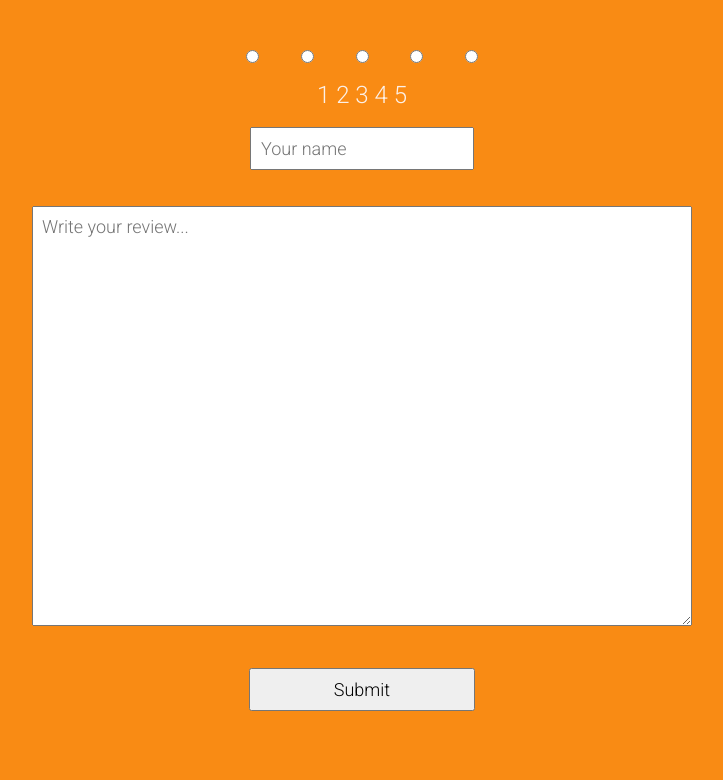
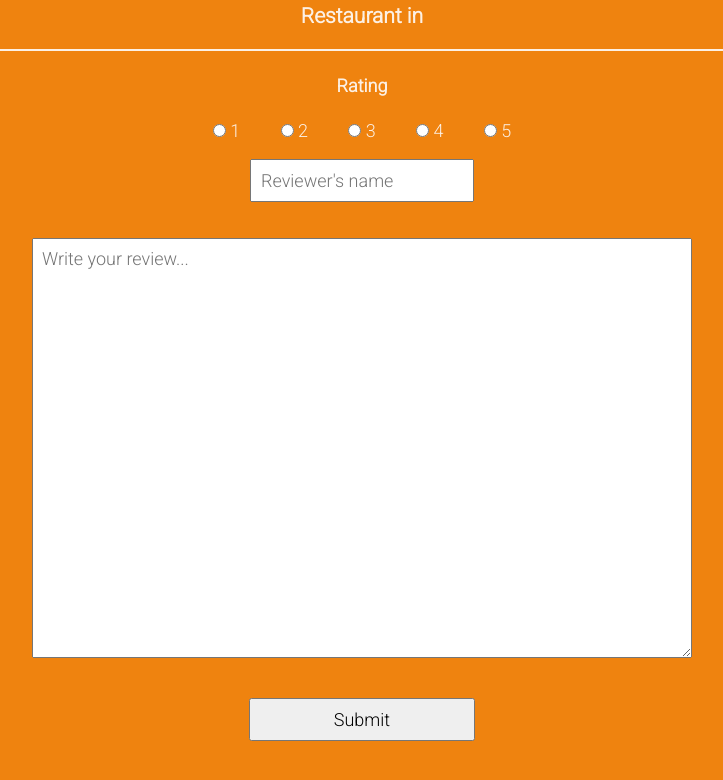
Before and after one commit to 1bengardner/siftgifts, a PHP site: page /page/add-a-review.php in a window 1280 px wide. Shown: the top 780 px of the page, without its empty margins (278-1001 px from the left). Run offline with PHP 8.4, Linux system fonts and the light colour scheme; the visitor is signed in with stand-in values (Sample User, id 1); data that the repository does not hold is empty.

Commit message:
Make fixes and clean up

```diff
--- a/project/source/action/login-action.php
+++ b/project/source/action/login-action.php
@@ -24,6 +24,7 @@
     $stmt = "SELECT id FROM user WHERE email = ?";
     $user_id = Database::run_statement($stmt, [$_POST['email']]);
     $id = $user_id->fetch_assoc()['id'];
+
     session_start();
     $_SESSION["id"] = $id;
 
--- a/project/source/action/login-check.php
+++ b/project/source/action/login-check.php
@@ -1,7 +1,7 @@
 <?php
     session_start();
 
-    if (!isset($_SESSION["auth"]) || !$_SESSION["auth"]) {
+    if (!isset($_SESSION["id"]) || !$_SESSION["id"]) {
         header("Location: login.php");
         exit;
     }
--- a/project/source/action/registration-action.php
+++ b/project/source/action/registration-action.php
@@ -38,4 +38,9 @@
     // Add user to db
     $stmt = "INSERT INTO user(name, email, encrypted_password) VALUES (?, ?, ?)";
     Database::run_statement($stmt, [$name, $email, $password]);
+
+    session_start();
+    $_SESSION["id"] = $id;
+
+    header('Location: ../page/restaurants.php');
 ?>
--- a/project/source/action/show-reviews.php
+++ b/project/source/action/show-reviews.php
@@ -2,7 +2,7 @@
     require_once '../util/utilities.php';
     require_once '../data/review.php';
     // Get reviews from db
-    $stmt = "SELECT * FROM review WHERE restaurant = ?";
+    $stmt = "SELECT * FROM review WHERE restaurant = ? ORDER BY timestamp DESC";
     $res = Database::run_statement($stmt, [$_GET['restaurant']]);
     $reviews = $res->fetch_all(MYSQLI_ASSOC);
 
--- a/project/source/action/submit-restaurant.php
+++ b/project/source/action/submit-restaurant.php
@@ -4,8 +4,8 @@
 
     // TODO: Validate fields
 
-    $stmt = "INSERT INTO restaurant(user, name, cuisine) VALUES (?, ?, ?)";
-    $user_id = Database::run_statement($stmt, [$_SESSION["id"], $_POST['name'], $_POST['cuisine']]);
+    $stmt = "INSERT INTO restaurant(user, name, cuisine, location, url) VALUES (?, ?, ?, ?, ?)";
+    $user_id = Database::run_statement($stmt, [$_SESSION["id"], $_POST['name'], $_POST['cuisine'], $_POST['location'], $_POST['url']]);
 
     header('Location: ../page/restaurants.php')
 ?>
--- a/project/source/data/restaurant.php
+++ b/project/source/data/restaurant.php
@@ -15,6 +15,7 @@
         $this->name = $assoc['name'];
         $this->cuisine = $assoc['cuisine'];
         $this->location = $assoc['location'];
+        $this->url = $assoc['url'];
         $this->rating = $this->get_average_rating();
     }
 
--- a/project/source/page/add-a-restaurant.php
+++ b/project/source/page/add-a-restaurant.php
@@ -1,3 +1,4 @@
+<?php require_once '../action/login-check.php' ?>
 <!DOCTYPE html>
 <html>
     <head>
@@ -11,6 +12,7 @@
         <title>Add a new restaurant</title>
     </head>
     <body>
+        <?php include 'navigation.php' ?>
         <form action="../action/submit-restaurant.php" method="post">
             <div>
                 <input type="name" name="name" placeholder="Restaurant name" maxlength="255" required />
--- a/project/source/page/add-a-review.php
+++ b/project/source/page/add-a-review.php
@@ -1,3 +1,4 @@
+<?php require_once '../action/login-check.php' ?>
 <!DOCTYPE html>
 <html>
     <head>
@@ -23,23 +24,34 @@
         ?>
         <form action="../action/submit-review.php" method="post">
             <h1><?php echo $restaurant->name; ?></h1>
+            <h3 class="subheading">Restaurant in <?php echo $restaurant->location; ?></h3>
             <input type="hidden" name="restaurant" value="<?php echo $restaurant->id; ?>" />
+            <hr />
+            <h4>Rating</h4>
             <div>
-                <input type="radio" name="rating" value="1" required />
-                <input type="radio" name="rating" value="2" />
-                <input type="radio" name="rating" value="3" />
-                <input type="radio" name="rating" value="4" />
-                <input type="radio" name="rating" value="5" />
+                <label>
+                    <input type="radio" name="rating" value="1" required />
+                    <span class="subheading">1</span>
+                </label>
+                <label>
+                    <input type="radio" name="rating" value="2" />
+                    <span class="subheading">2</span>
+                </label>
+                <label>
+                    <input type="radio" name="rating" value="3" />
+                    <span class="subheading">3</span>
+                </label>
+                <label>
+                    <input type="radio" name="rating" value="4" />
+                    <span class="subheading">4</span>
+                </label>
+                <label>
+                    <input type="radio" name="rating" value="5" />
+                    <span class="subheading">5</span>
+                </label>
             </div>
             <div>
-                <span>1</span>
-                <span>2</span>
-                <span>3</span>
-                <span>4</span>
-                <span>5</span>
-            </div>
-            <div>
-                <input type="text" name="name" placeholder="Your name" maxlength="50" required />
+                <input type="text" name="name" placeholder="Reviewer's name" maxlength="50" required />
             </div>
             <div>
                 <textarea name="review-text" placeholder="Write your review..." maxlength="2000" required></textarea>
--- a/project/source/page/css/style.css
+++ b/project/source/page/css/style.css
@@ -1,20 +1,25 @@
 body, button {
-    color: #fcf0e8;
-    background-color: #f98b14;
-    font-family: roboto, sans-serif;
-    font-size: x-large;
+    color: #fcf0e4;
+    background-color: #ef830f;
+    font-family: 'roboto', sans-serif;
+    font-size: large;
 }
 
 h1, h2 {
-    color: #fff4a6;
+    color: #fff6b9;
 }
 
 a {
-    color: #fcf0e8;
-    border: 0.15rem solid;
-    border-radius: 1em;
-    padding: 0.3em;
+    color: #fcf0e4;
+    border: 0.1rem solid;
+    border-radius: 2em;
+    padding: 0.5em;
     text-decoration: none;
+}
+
+.header a {
+    border: 0;
+    text-decoration: underline;
 }
 
 a:active, button:active {
@@ -23,6 +28,7 @@
 
 button {
     border: unset;
+    cursor: pointer;
 }
 
 .right {
@@ -34,15 +40,18 @@
     border-bottom: 0.1em solid;
 }
 
-
 .header li {
     list-style-type: none;
     display: inline-block;
+    margin-left: 0.5em;
 }
 
 .logo-text {
-    font-family: noto sans jp;
-    font-size: 2em;
+    font-family: 'noto sans jp', sans-serif;
+}
+
+.header .logo-text {
+    font-size: 3em;
 }
 
 .lighter {
@@ -65,7 +74,7 @@
 form input, form textarea {
     padding: 0.5em;
     margin: 1em;
-    font-family: roboto, sans-serif;
+    font-family: 'roboto', sans-serif;
     font-size: large;
 }
 
@@ -77,7 +86,15 @@
     width: 12.6em;
 }
 
-.restaurant-widget form, .review-widget form {
+form input[type=radio] {
+    margin: 0;
+}
+
+form label {
+    margin: 1em;
+}
+
+.widget form {
     text-align: left;
 }
 
@@ -93,14 +110,19 @@
 .widget {
     background-color: #da7304;
     border-radius: 2em;
+    margin: 2em;
+    box-shadow: 0 0 0.5em rgba(0, 0, 0, 0.25);
 }
 
 .restaurant-widget {
-    padding: 2em 6em;
+    padding: 4vh 10vw;
 }
 
 .review-widget {
-    padding: 0.5em 3em;
-    margin: 1em;
+    padding: 1vh 5vw;
 }
+
+hr {
+    width: 80vw;
+    border: 1px solid #fcf0e4;
 }
--- a/project/source/page/landing.php
+++ b/project/source/page/landing.php
@@ -14,7 +14,7 @@
         <div class="focused">
             <?php include 'header.php' ?>
             <p>
-                Welcome to the Dineline Portal. Sign in to start managing your restaurants and reviews.
+                Welcome to the Dineline Portal! <a href="login"><span class="lighter">Log in</span></a> to start managing your restaurants and reviews.
             </p>
         </div>
     </body>
--- /dev/null
+++ b/project/source/page/logout.php
@@ -0,0 +1,5 @@
+<?php
+    session_start();
+    unset($_SESSION['id']);
+    header('Location: landing.php');
+?>
--- a/project/source/page/navigation.php
+++ b/project/source/page/navigation.php
@@ -1,6 +1,7 @@
 <nav class="header">
     <ul>
-        <li><a href="restaurants">Restaurants</a></li>
+        <li class="logo-text">Dine<span class="lighter">line</span></li>
+        <li><a href="restaurants">My restaurants</a></li>
         <li><a href="logout">Log out</a></li>
     </ul>
 </nav>
--- a/project/source/page/restaurants.php
+++ b/project/source/page/restaurants.php
@@ -12,8 +12,9 @@
         <title>Restaurants</title>
     </head>
     <body>
+        <?php include 'navigation.php' ?>
         <form>
-            <a href="add-a-restaurant"><button>Add a restaurant</button></a>
+            <button><a href="add-a-restaurant">Add a restaurant</a></button>
             <input type="search" name="q" placeholder="Search for a restaurant..." />
             <button>🔍</button>
         </form>
```
Also changed, not shown: project/source/action/show-restaurants.php (+9 -3 lines), project/source/page/reviews.php (+4 -3 lines).
